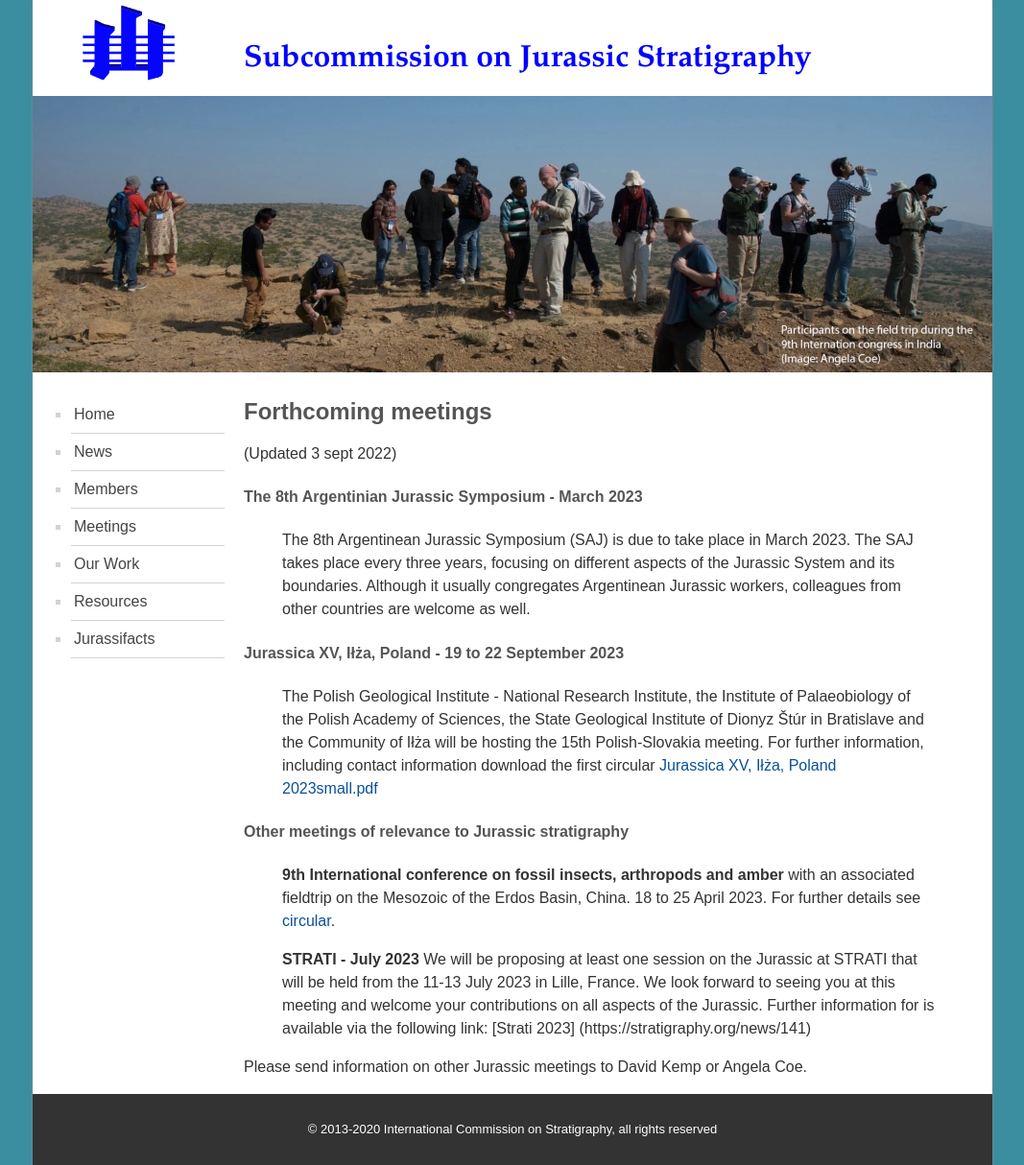
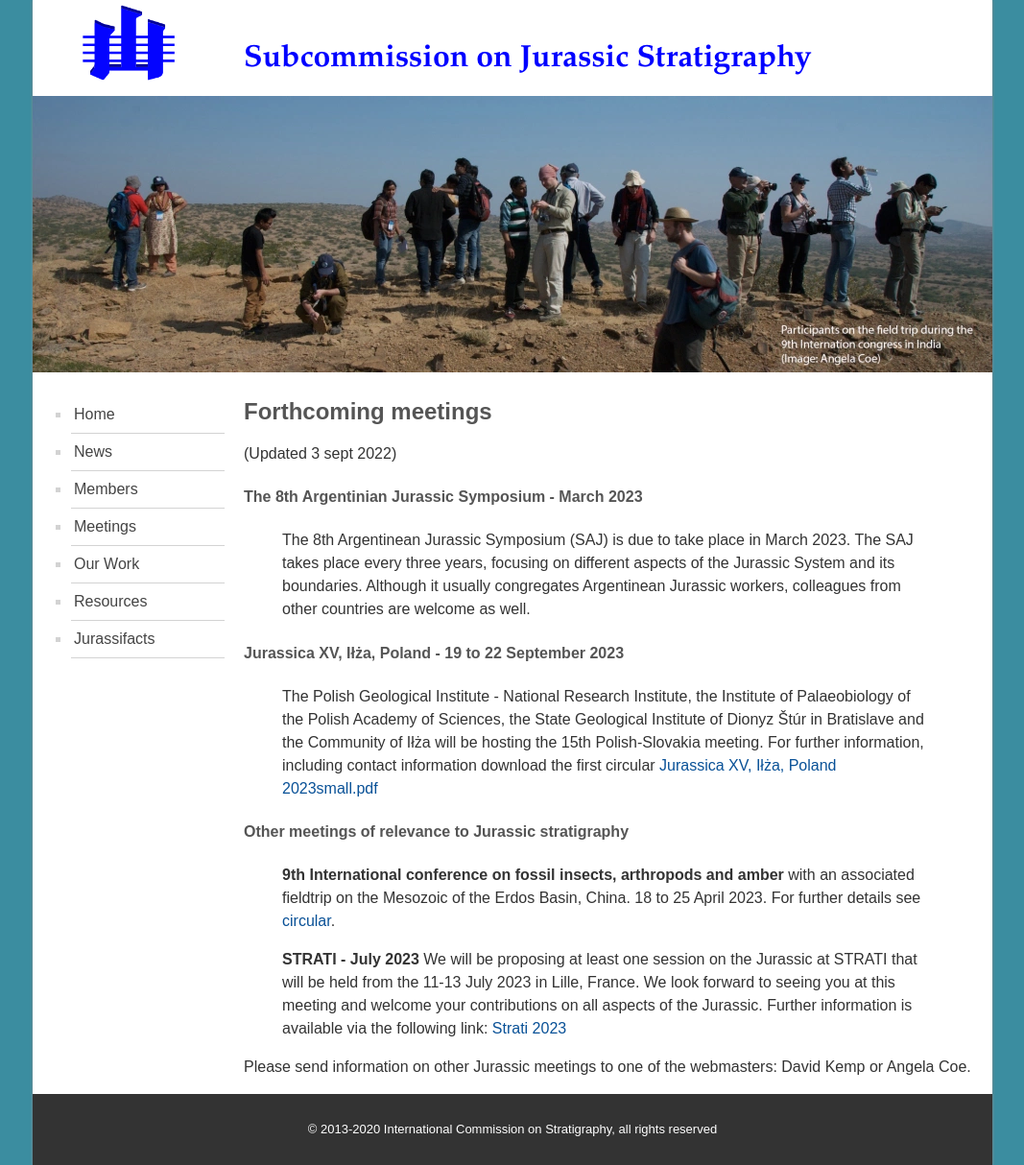
Before and after one commit to i-c-stratigraphy/subcommission-jurassic, a Jekyll site: the page built from pages/meetings.md, in a window 1280 px wide. Shown: the whole page at 96% size, without its empty margins (106-1173 px from the left). Built offline with Jekyll 4.4.1, drawn with Linux system fonts in a browser that asks for light colours.

Commit message:
Update meetings.md

```diff
--- a/pages/meetings.md
+++ b/pages/meetings.md
@@ -16,6 +16,6 @@ permalink: /meetings
 
 > **9th International conference on fossil insects, arthropods and amber** with an associated fieldtrip on the Mesozoic of the Erdos Basin, China. 18 to 25 April 2023. For further details see [circular](files/9th_conference_on_fossil_insects.pdf).
 
-> **STRATI - July 2023** We will be proposing at least one session on the Jurassic at STRATI that will be held from the 11-13 July 2023 in Lille, France. We look forward to seeing you at this meeting and welcome your contributions on all aspects of the Jurassic. Further information for is available via the following link: [Strati 2023] (https://stratigraphy.org/news/141)
+> **STRATI - July 2023** We will be proposing at least one session on the Jurassic at STRATI that will be held from the 11-13 July 2023 in Lille, France. We look forward to seeing you at this meeting and welcome your contributions on all aspects of the Jurassic. Further information is available via the following link: [Strati 2023](https://stratigraphy.org/news/141)
 
-Please send information on other Jurassic meetings to David Kemp or Angela Coe.
+Please send information on other Jurassic meetings to one of the webmasters: David Kemp or Angela Coe.
```
